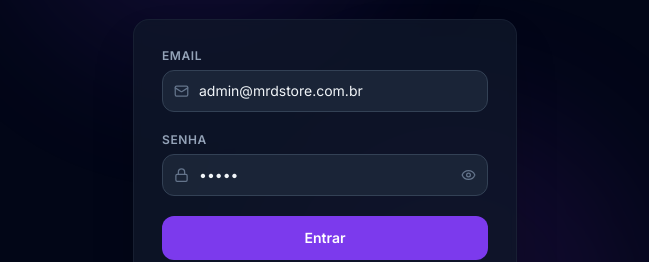
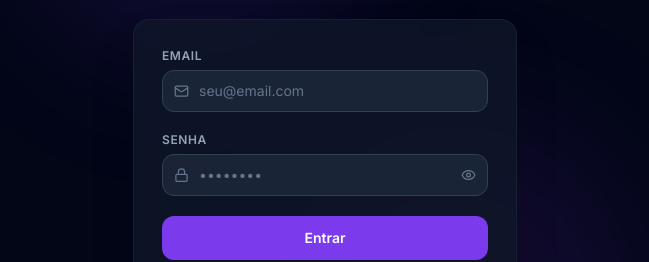
Before and after one commit to phaelz1n/controle-fabricio, a React (Vite) app: page /login in a window 1280 px wide. Shown: the part 310-572 px from the top of the page, without its empty margins (315-964 px from the left). Built offline with nearby package versions, Linux system fonts and the light colour scheme; no server answers.

Commit message:
fix: remove hardcoded credentials from login form

```diff
--- a/src/pages/Login.jsx
+++ b/src/pages/Login.jsx
@@ -6,8 +6,8 @@ import toast from 'react-hot-toast';
 
 const Login = () => {
   const { login, user } = useAuth();
-  const [email, setEmail] = useState('admin@mrdstore.com.br');
-  const [password, setPassword] = useState('admin');
+  const [email, setEmail] = useState('');
+  const [password, setPassword] = useState('');
   const [showPass, setShowPass] = useState(false);
   const [loading, setLoading] = useState(false);
   const [error, setError] = useState('');
```
